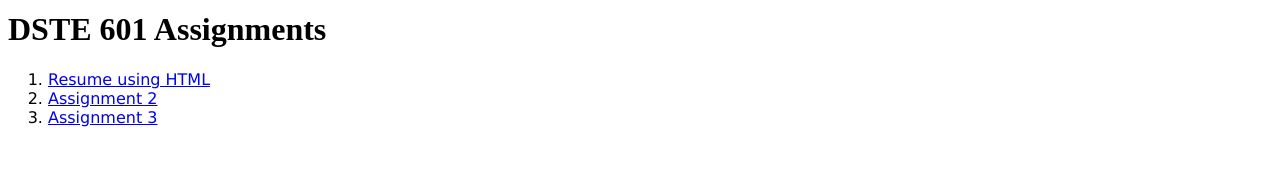
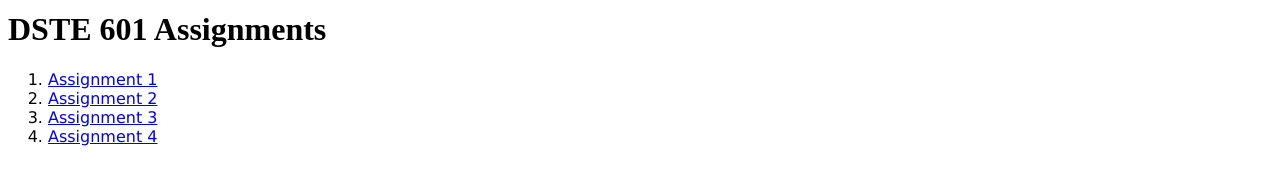
Before and after one commit to gauravrsawant/Gaurav1390.github.io, a plain HTML site: page index.html in a window 1280 px wide. Shown: the part 422-606 px from the top of the page. Drawn offline with Linux system fonts and the light colour scheme.

Commit message:
Update index.html

```diff
--- a/index.html
+++ b/index.html
@@ -34,9 +34,10 @@
   <div>
   <h1>DSTE 601 Assignments</h1>
   <ol style="font-family: 'Lucida Sans', 'Lucida Sans Regular', 'Lucida Grande', 'Lucida Sans Unicode', Geneva, Verdana, sans-serif;">
-    <li><a href="https://gaurav1390.github.io/Assignment_1" target="_blank">Resume using HTML</a></li>
+    <li><a href="https://gaurav1390.github.io/Assignment_1" target="_blank">Assignment 1</a></li>
     <li><a href="https://gaurav1390.github.io/Assignment_2" target="_blank">Assignment 2</a></li>
     <li><a href="https://gaurav1390.github.io/Assignment_3" target="_blank">Assignment 3</a></li>
+    <li><a href="https://gaurav1390.github.io/Assignment_4" target="_blank">Assignment 4</a></li>
   </ol>
   </div>
 
```
